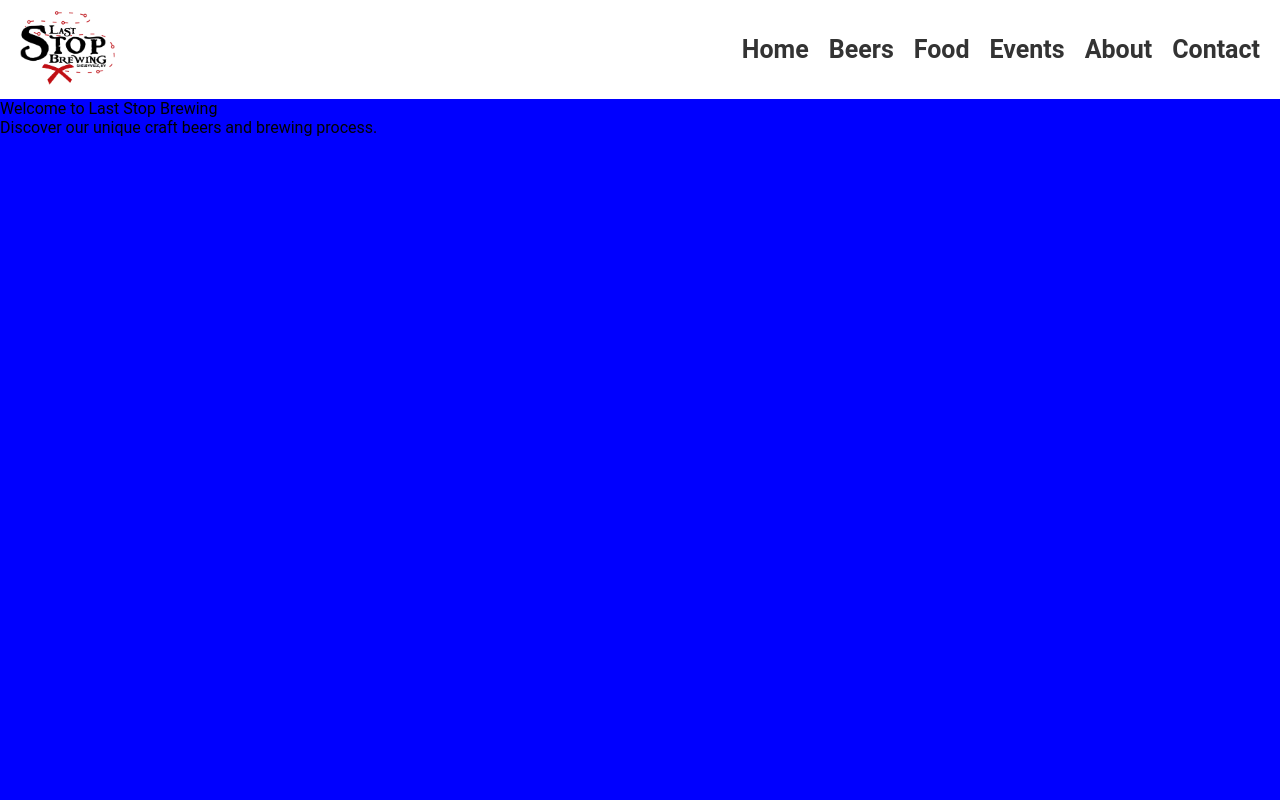
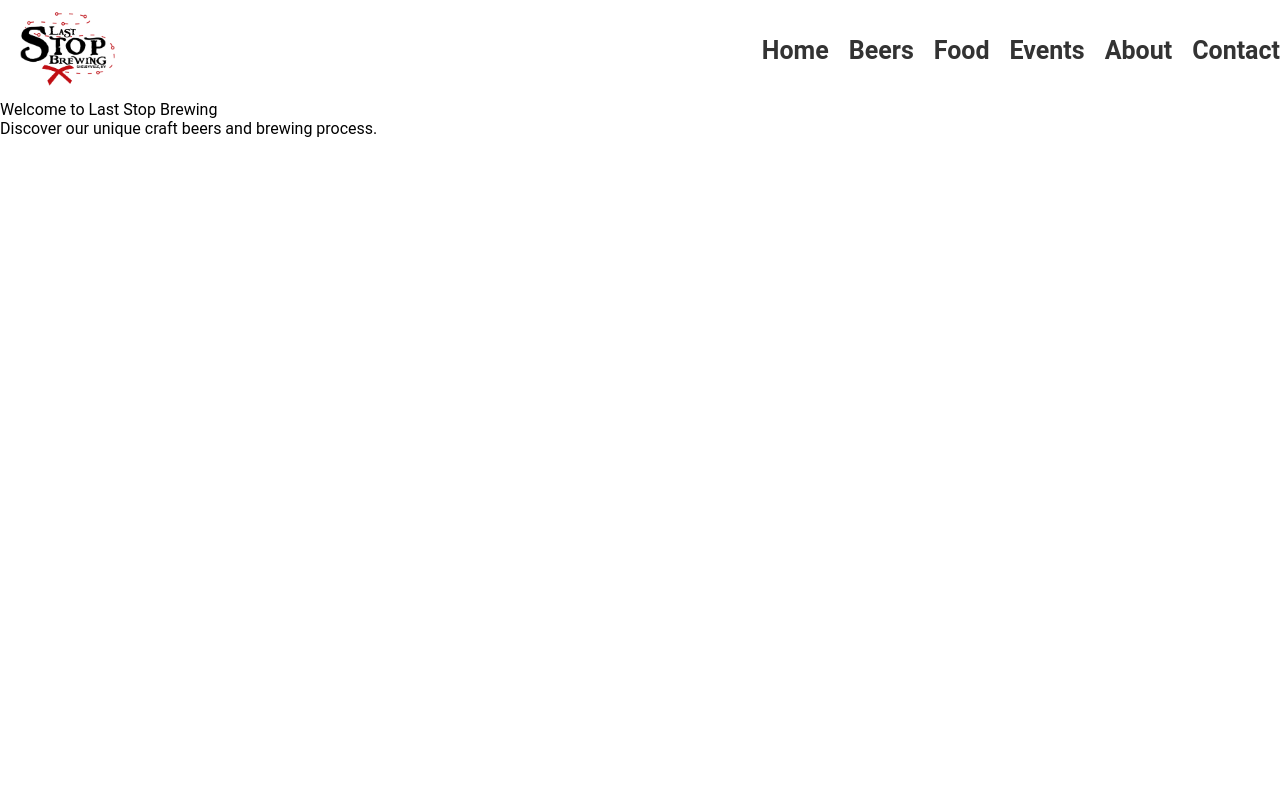
Before and after one commit to ChrisWalkerDev/laststopbrewing.chriswalker.dev, an Angular app: page /age-gate in a window 1280 px wide. Both pictures are taken after a click on the button "YES". Shown: the top 800 px of the page. Built offline with nearby package versions, Linux system fonts and the light colour scheme.

Commit message:
added router link

```diff
--- a/src/app/app.html
+++ b/src/app/app.html
@@ -2,4 +2,6 @@
     <app-header></app-header>
 }
 
-<router-outlet #outlet="outlet"></router-outlet>
+<div [class.header-margin]="!isAgeGate" >
+    <router-outlet #outlet="outlet"></router-outlet>
+</div>
--- a/src/app/app.scss
+++ b/src/app/app.scss
@@ -0,0 +1,3 @@
+.header-margin {
+    margin-top: 100px;
+}
--- a/src/app/core/header/header.component.html
+++ b/src/app/core/header/header.component.html
@@ -12,23 +12,23 @@
   </button>
 
   <div class="header-menu">
-    <a href="">Home</a>
-    <a href="beers">Beers</a>
-    <a href="food">Food</a>
-    <a href="events">Events</a>
-    <a href="about">About</a>
-    <a href="contact">Contact</a>
+    <a routerLink="" >Home</a>
+    <a routerLink="beers">Beers</a>
+    <a routerLink="food">Food</a>
+    <a routerLink="events">Events</a>
+    <a routerLink="about">About</a>
+    <a routerLink="contact">Contact</a>
   </div>
 
   <!-- Dropdown Menu -->
   <div class="full-screen-menu" [class.open]="isActive">
-    <ul>
-      <li><a href="">Home</a></li>
-      <li><a href="beers">Beers</a></li>
-      <li><a href="food">Food</a></li>
-      <li><a href="events">Events</a></li>
-      <li><a href="about">About</a></li>
-      <li><a href="contact">Contact</a></li>
+    <ul (click)="toggleMenu()">
+      <li><a routerLink="">Home</a></li>
+      <li><a routerLink="beers">Beers</a></li>
+      <li><a routerLink="food">Food</a></li>
+      <li><a routerLink="events">Events</a></li>
+      <li><a routerLink="about">About</a></li>
+      <li><a routerLink="contact">Contact</a></li>
     </ul>
   </div>
 </header>
--- a/src/app/core/header/header.component.scss
+++ b/src/app/core/header/header.component.scss
@@ -2,11 +2,13 @@
 .app-header {
   display: flex;
   align-items: center;
-  justify-content: space-between; /* logo stays center if left/right space equal */
-  padding: 10px 20px;
+  justify-content: space-between;
   background-color: #fff;
-  position: sticky;
   top: 0;
+  position: fixed;
+  z-index: 1000;
+  width: 100%;
+  height: 100px;
 }
 
 .header-menu {
@@ -31,6 +33,7 @@
 /* Logo styling */
 .logo img {
   height: 75px;
+  padding-left: 20px;
   object-fit: contain;
 }
 
@@ -38,7 +41,7 @@
 .hamburger-button {
   display: flex;
   flex-direction: column;
-  gap: 5px;
+  gap: 15px;
   background: none;
   border: none;
   cursor: pointer;
@@ -51,15 +54,16 @@
   transition: transform 0.5s ease-in-out;
   transform-origin: center;
   position: relative;
+  padding-right: 20px;
 }
 
 /* Rotate lines into X when open */
 .line1.open {
-  transform: rotate(35deg) translate(5px, 5px);
+  transform: rotate(35deg) translate(15px, 15px);
 }
 
 .line2.open {
-  transform: rotate(-35deg) translate(8px, -8px);
+  transform: rotate(-35deg) translate(14px, -14px);
 }
 
 /* Full-screen menu below header */
--- a/src/app/core/header/header.component.ts
+++ b/src/app/core/header/header.component.ts
@@ -1,10 +1,11 @@
 import { Component } from '@angular/core';
 import { CommonModule } from '@angular/common';
+import { RouterLink } from '@angular/router';
 
 @Component({
   selector: 'app-header',
   standalone: true,
-  imports: [CommonModule],
+  imports: [CommonModule, RouterLink],
   templateUrl: './header.component.html',
   styleUrls: ['./header.component.scss']
 })
--- a/src/app/features/home/home.component.scss
+++ b/src/app/features/home/home.component.scss
@@ -1,14 +1,10 @@
 .hero {
   height: 100vh;
-  background-color: blue;
-}
-
-.wrapper {
-  margin-top: 100px;
+  // background-color: blue;
 }
 
 
 .other {
   height: 100vh;
-  background-color: green;
+  // background-color: green;
 }
```
